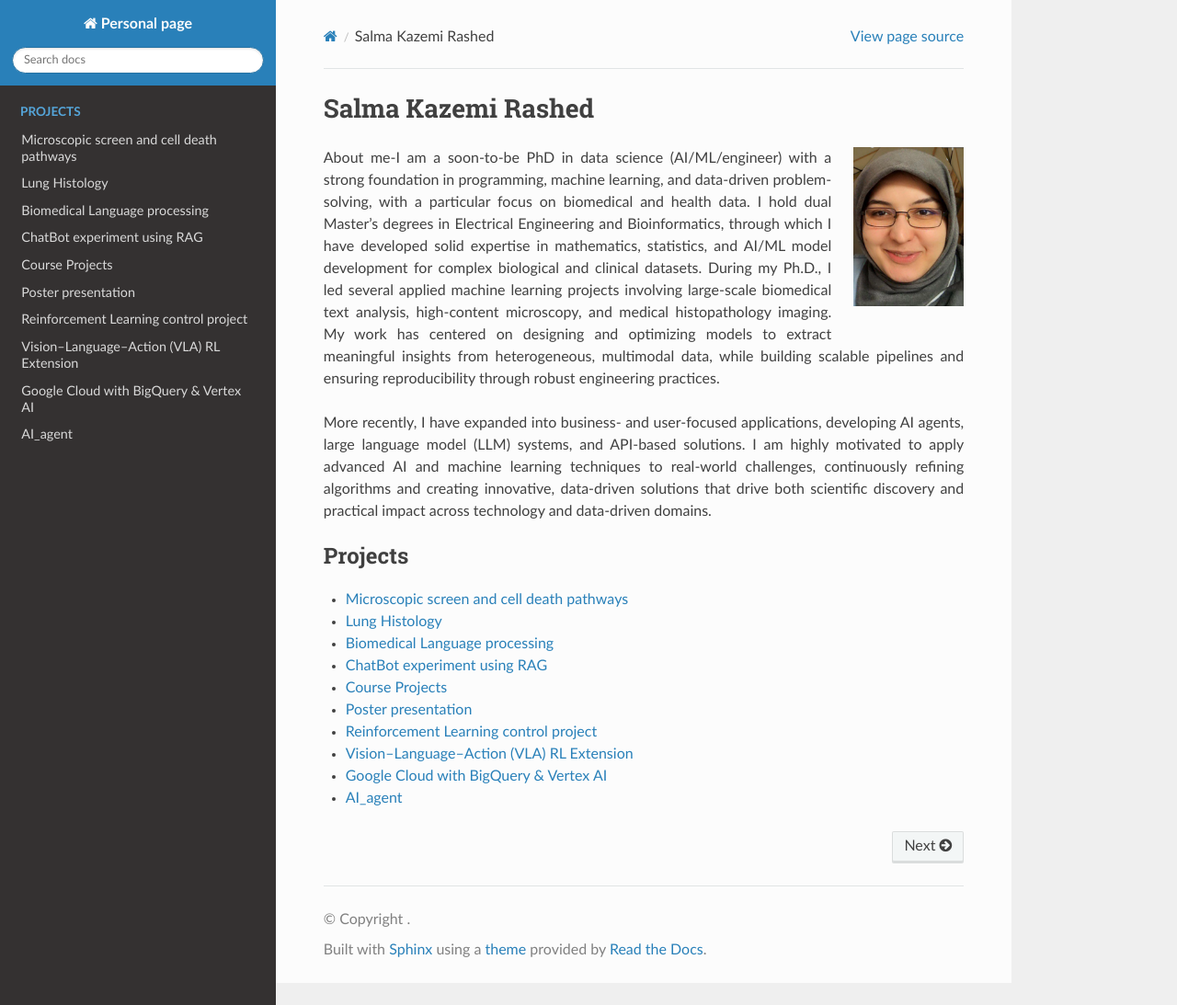
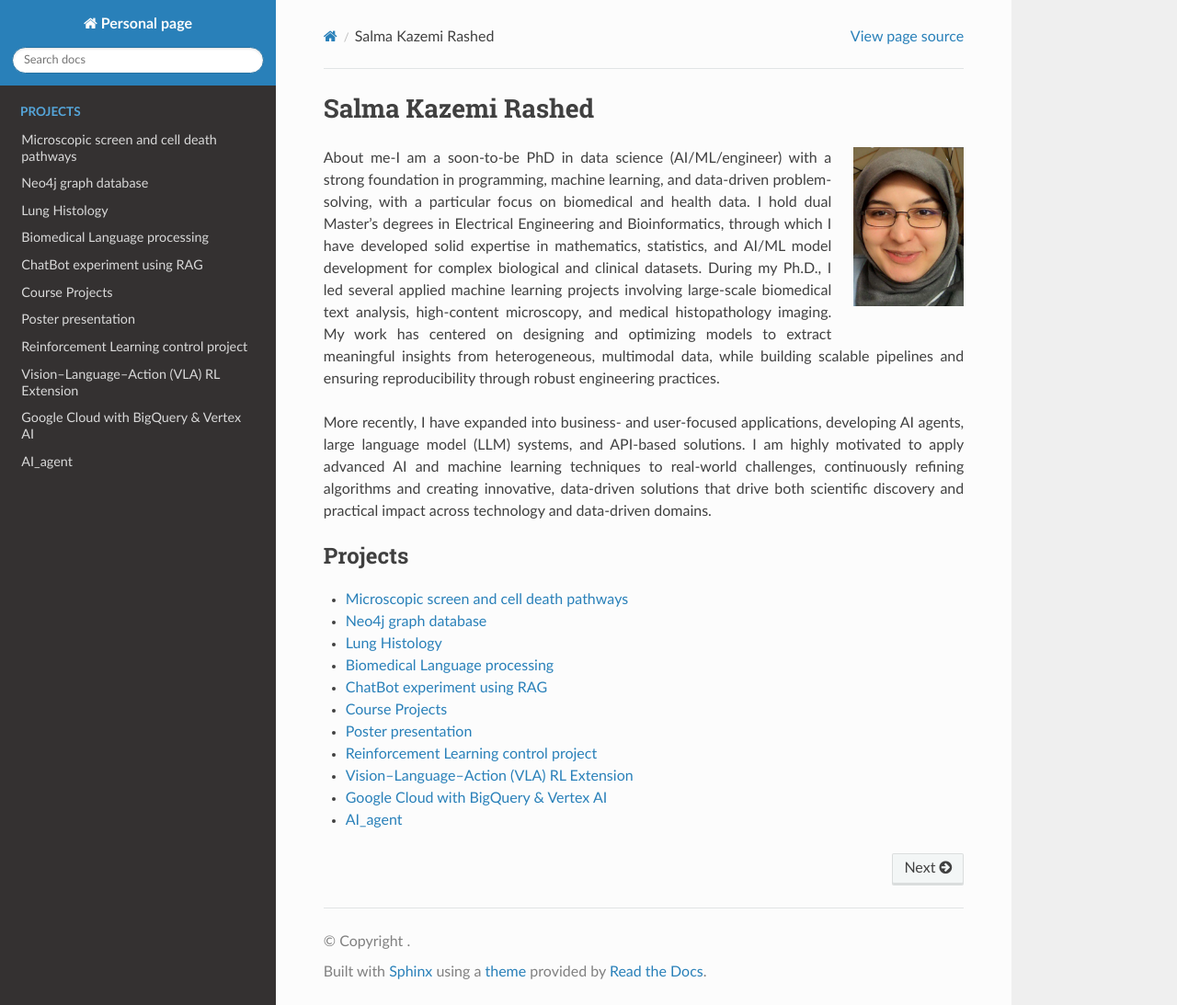
Before and after one commit to SalmaKazemiRashed/ImSalmaKRashed, a Sphinx documentation site: the page built from doc/index.rst, in a window 1280 px wide and 1093 px high. Shown: the whole window at 92% size. Built offline with Sphinx 7.4.7 and the Read the Docs theme 3.1.0, drawn with Linux system fonts in a browser that asks for light colours.

Commit message:
Update index.rst

```diff
--- a/doc/index.rst
+++ b/doc/index.rst
@@ -21,6 +21,7 @@ More recently, I have expanded into business- and user-focused applications, dev
 
 
    new-feature
+   neo4j-graph-database
    some-feature
    NLP-feature
    RAG-feature
```
